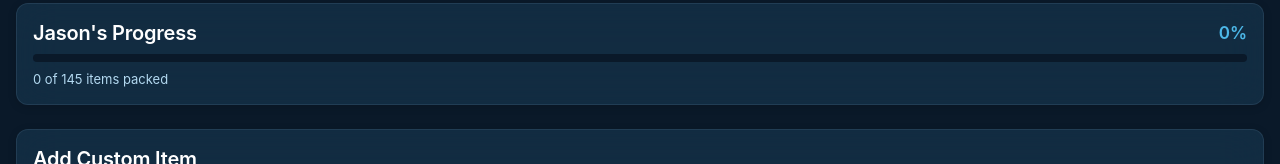
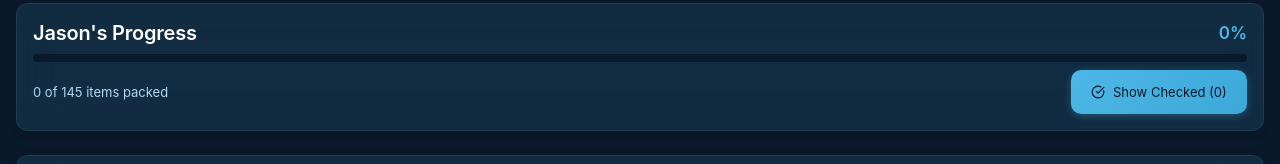
Before and after one commit to jbrannon972/Colorado, a React (Vite) app in the folder lake-dillon-app/: page /packing in a window 1280 px wide. Shown: the part 238-402 px from the top of the page. Built offline with nearby package versions, Linux system fonts and the light colour scheme; no server answers; the database is empty.

Commit message:
Add hide/show checked items feature to packing list
- Checked items now disappear from the list by default
- Added toggle button to show/hide checked items
- Button displays count of checked items when hidden
- Improves UI clarity by focusing on items still to pack

```diff
--- a/lake-dillon-app/src/pages/PackingPage.tsx
+++ b/lake-dillon-app/src/pages/PackingPage.tsx
@@ -13,6 +13,7 @@ export const PackingPage: React.FC = () => {
   const [newItemName, setNewItemName] = useState('');
   const [selectedCategory, setSelectedCategory] = useState<PackingItem['category']>('Other');
   const [isLoading, setIsLoading] = useState(true);
+  const [showCheckedItems, setShowCheckedItems] = useState(false);
 
   const categories: PackingItem['category'][] = [
     'Clothing',
@@ -106,8 +107,13 @@ export const PackingPage: React.FC = () => {
   const totalCount = currentItems.length;
   const progressPercentage = totalCount > 0 ? Math.round((packedCount / totalCount) * 100) : 0;
 
+  // Filter items based on visibility toggle
+  const visibleItems = showCheckedItems
+    ? currentItems
+    : currentItems.filter((item) => !item.packed);
+
   // Group items by category
-  const itemsByCategory = currentItems.reduce((acc, item) => {
+  const itemsByCategory = visibleItems.reduce((acc, item) => {
     if (!acc[item.category]) acc[item.category] = [];
     acc[item.category].push(item);
     return acc;
@@ -159,9 +165,28 @@ export const PackingPage: React.FC = () => {
               style={{ width: `${progressPercentage}%` }}
             />
           </div>
-          <p className="text-body-compact text-pale-ice">
-            {packedCount} of {totalCount} items packed
-          </p>
+          <div className="flex items-center justify-between">
+            <p className="text-body-compact text-pale-ice">
+              {packedCount} of {totalCount} items packed
+            </p>
+            <Button
+              variant={showCheckedItems ? 'secondary' : 'primary'}
+              onClick={() => setShowCheckedItems(!showCheckedItems)}
+              className="text-body-compact"
+            >
+              {showCheckedItems ? (
+                <>
+                  <Icons.CheckCircle size={14} />
+                  <span>Hide Checked</span>
+                </>
+              ) : (
+                <>
+                  <Icons.CheckCircle size={14} />
+                  <span>Show Checked ({packedCount})</span>
+                </>
+              )}
+            </Button>
+          </div>
         </Card>
 
         {/* Add Custom Item */}
```
